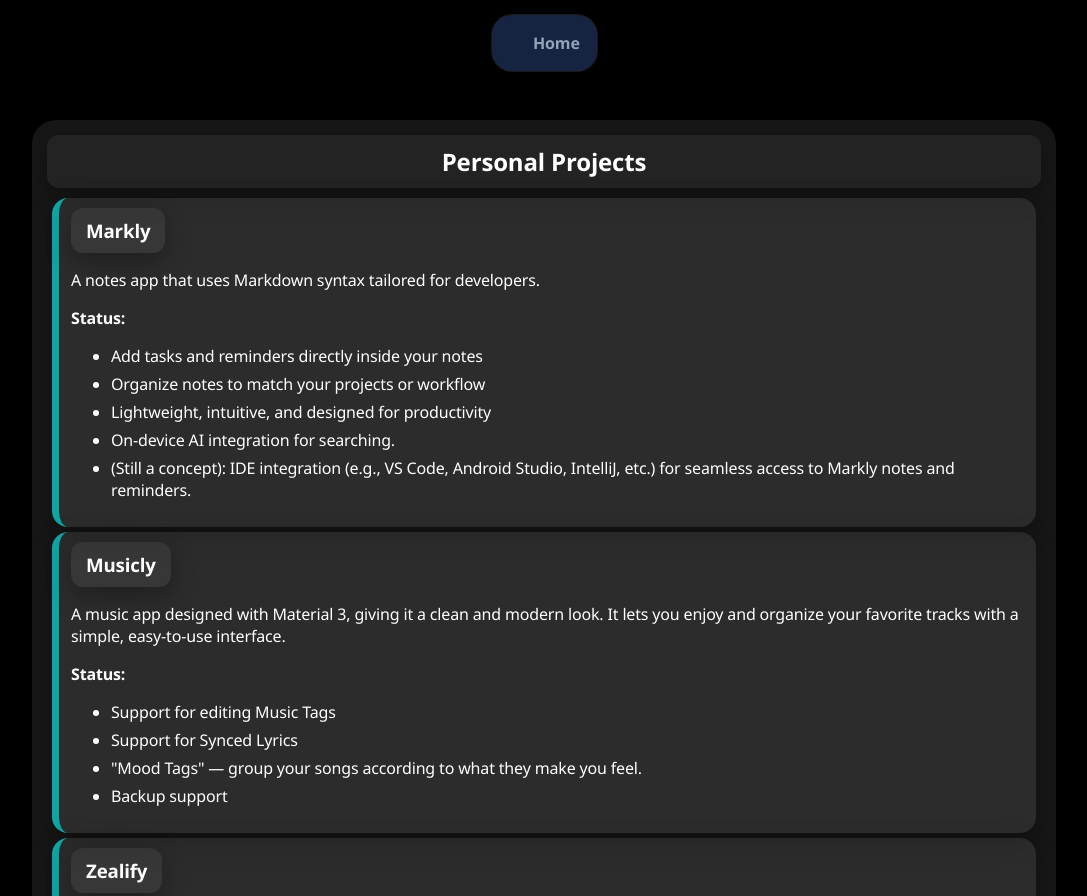
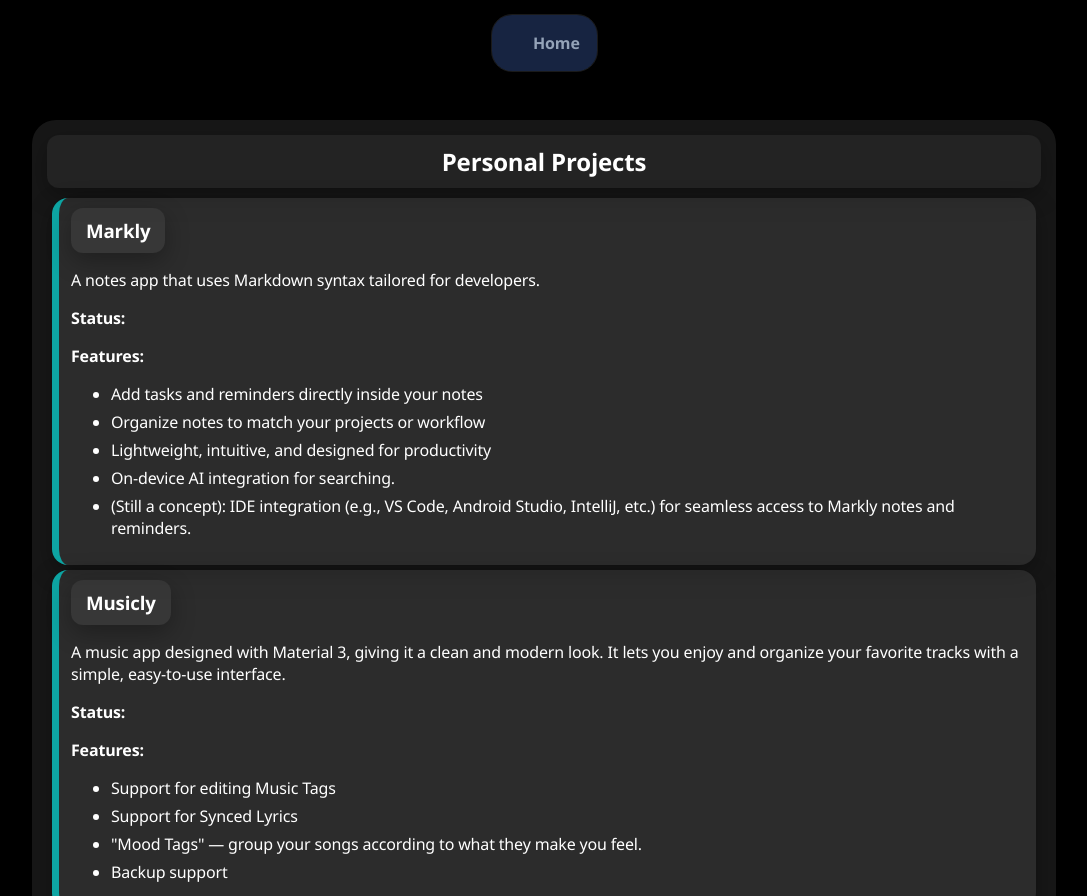
Before and after one commit to jhnrs/jhnrs.github.io, an Astro site: page /projects in a window 1280 px wide. Shown: the top 896 px of the page, without its empty margins (96-1183 px from the left). Built offline with nearby package versions, Linux system fonts and the light colour scheme; Astro itself is replaced by a stand-in of ours; some icons are missing.

Commit message:
Updated Project.astro
accidentally not included "Features" before the List of Features content

```diff
--- a/src/components/reusables/Project.astro
+++ b/src/components/reusables/Project.astro
@@ -31,6 +31,7 @@ const project = Astro.props;
         <h3 id={project.id}>{project.title}</h3>
         <p>{project.description}</p>
         <p><strong>Status: </strong>{project.status}</p>
+        <p><strong>Features: </strong></p>
         {project.section && <p>{project.section}</p>}
         {project.features && <ul>
             {project.features.map((feature) => (
```
